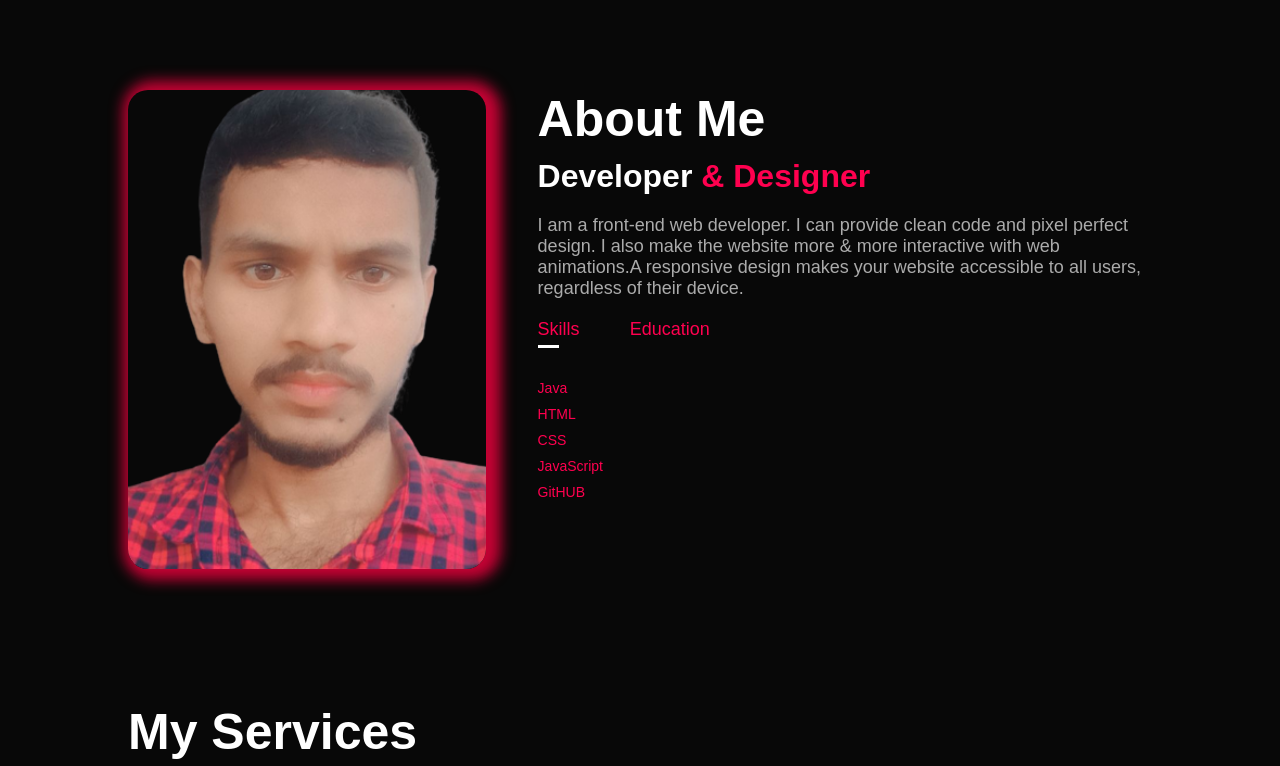
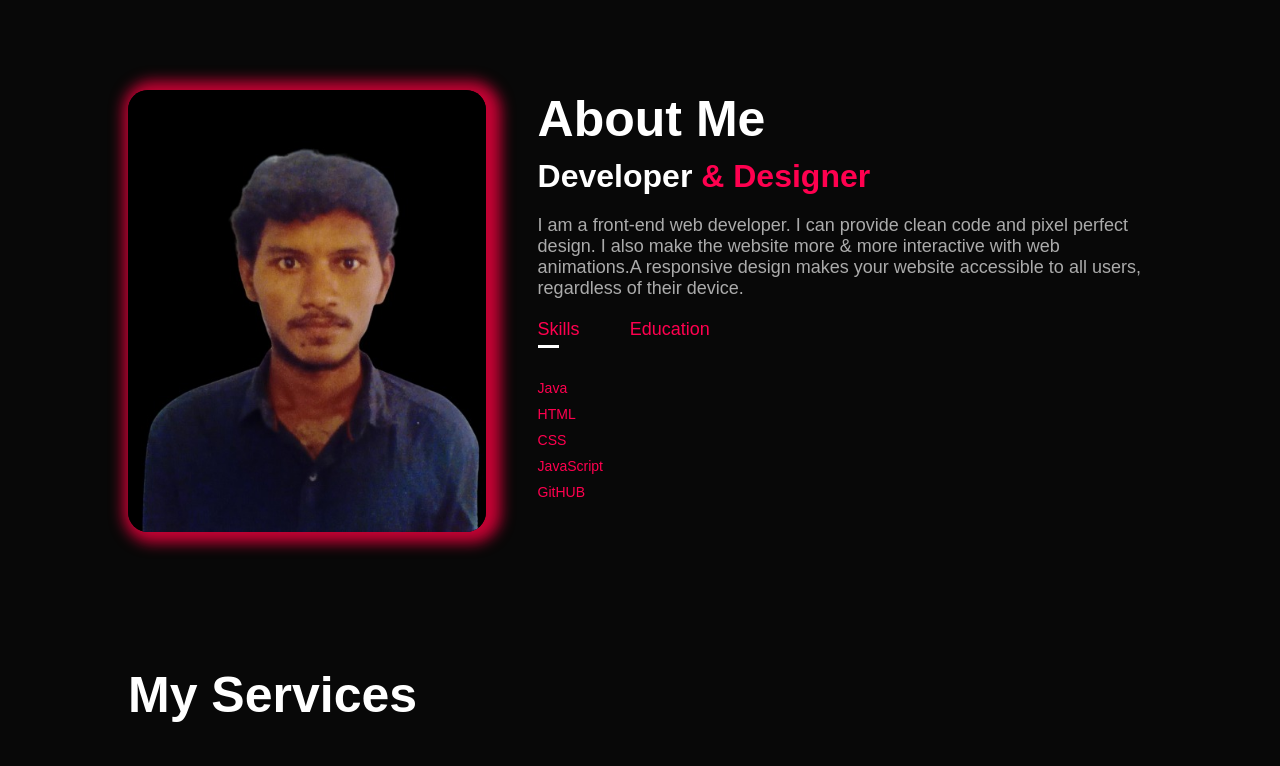
Before and after one commit to Venkat-Entropik/personalPortfolio, a plain HTML site: page index.html in a window 1280 px wide. Shown: the part 800-1566 px from the top of the page. Drawn offline with Linux system fonts and the light colour scheme.

Commit message:
adding files

```diff
--- a/index.html
+++ b/index.html
@@ -36,7 +36,7 @@
         <div class="container">
             <div class="row">
                 <div class="about-col-1">
-                    <img src="about11.png">
+                    <img src="VVV1.jpg">
                 </div>
                 <div class="about-col-2">
                     <h1 class="sub">About Me</h1>
```
